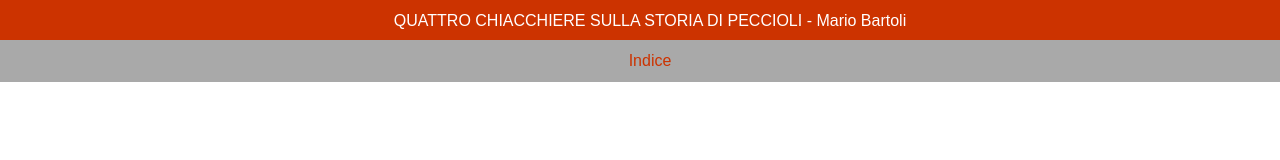
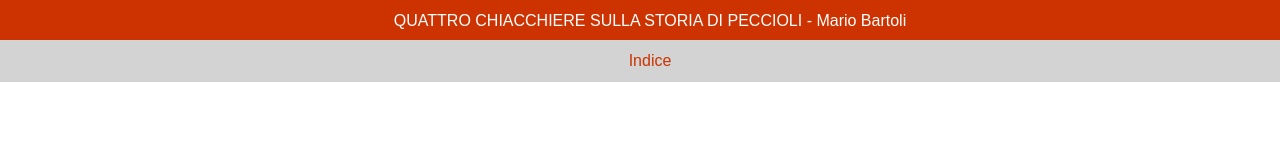
Before and after one commit to bartolialberto/quattro_chiacchiere_peccioli, a website built with webpack: page index.html in a window 1280 px wide. Built offline with nearby package versions, Linux system fonts and the light colour scheme.

Commit message:
Pressoché definitivo

```diff
--- a/css/style.css
+++ b/css/style.css
@@ -106,7 +106,7 @@ body {
 }
 
 #top-bar {
-  background-color: darkgray;
+  background-color: lightgray;
   color: rgb(204, 51, 0);
   padding: 10px;
   position: fixed;
```
